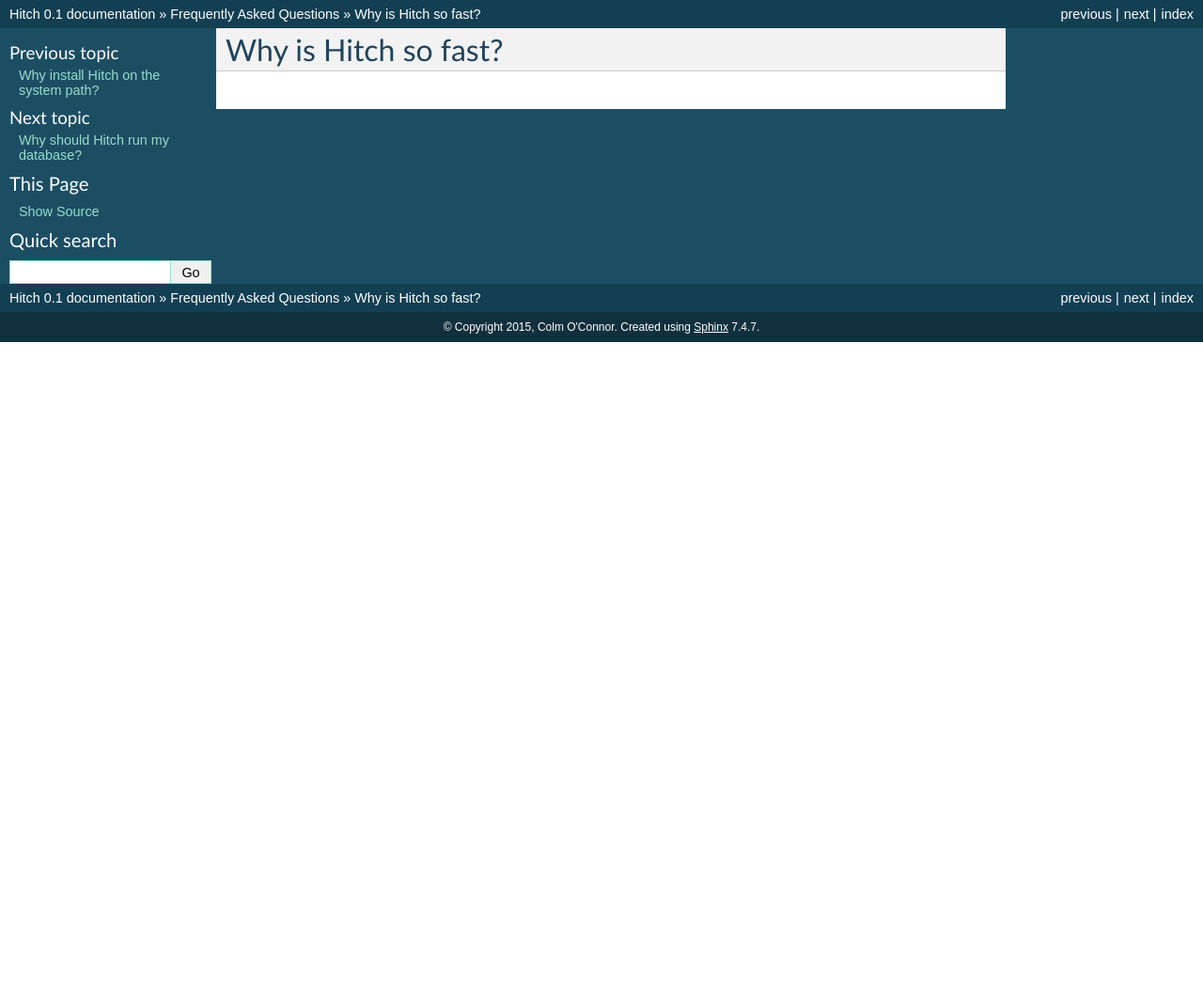
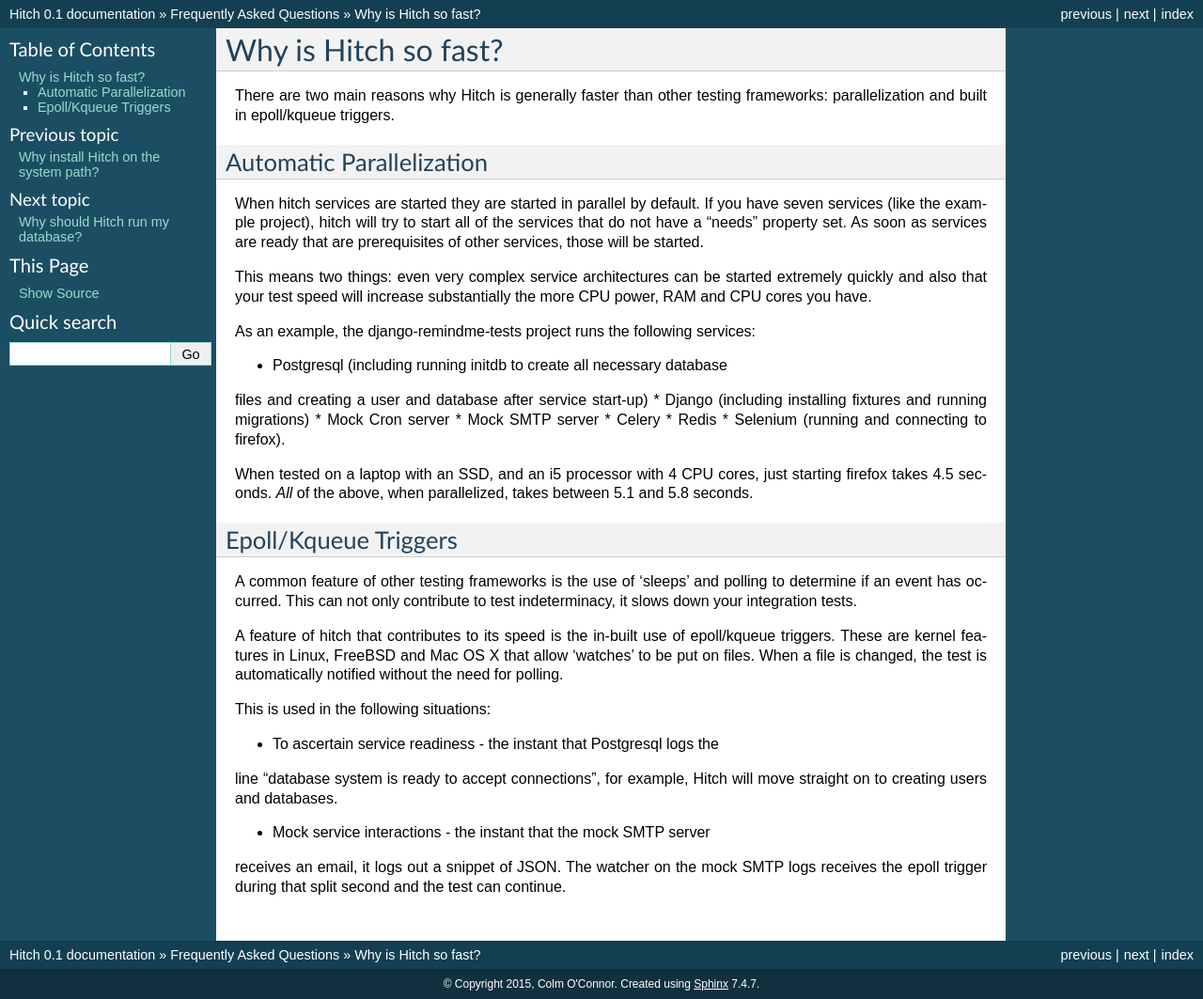
Before and after one commit to hitchtest/hitch, a Sphinx documentation site: the page built from docs/faq/why_is_hitch_so_fast.rst, in a window 1280 px wide. Shown: the whole page at 94% size. Built offline with Sphinx 7.4.7, drawn with Linux system fonts in a browser that asks for light colours; before the commit the page ends 900 px from its top, so only the background shows below that.

Commit message:
DOCS : Updated docs.

```diff
--- a/docs/faq/why_is_hitch_so_fast.rst
+++ b/docs/faq/why_is_hitch_so_fast.rst
@@ -1,2 +1,58 @@
 Why is Hitch so fast?
 =====================
+
+There are two main reasons why Hitch is generally faster than other testing
+frameworks: parallelization and built in epoll/kqueue triggers.
+
+Automatic Parallelization
+-------------------------
+
+When hitch services are started they are started in parallel by default. If
+you have seven services (like the example project), hitch will try to start
+all of the services that do not have a "needs" property set. As soon as
+services are ready that are prerequisites of other services, those will be
+started.
+
+This means two things: even very complex service architectures can be
+started extremely quickly and also that your test speed will increase
+substantially the more CPU power, RAM and CPU cores you have.
+
+As an example, the django-remindme-tests project runs the following
+services:
+
+* Postgresql (including running initdb to create all necessary database
+files and creating a user and database after service start-up)
+* Django (including installing fixtures and running migrations)
+* Mock Cron server
+* Mock SMTP server
+* Celery
+* Redis
+* Selenium (running and connecting to firefox).
+
+When tested on a laptop with an SSD, and an i5 processor with 4 CPU cores,
+just starting firefox takes 4.5 seconds. *All* of the above, when
+parallelized, takes between 5.1 and 5.8 seconds.
+
+
+Epoll/Kqueue Triggers
+---------------------
+
+A common feature of other testing frameworks is the use of 'sleeps' and
+polling to determine if an event has occurred. This can not only contribute
+to test indeterminacy, it slows down your integration tests.
+
+A feature of hitch that contributes to its speed is the in-built use of
+epoll/kqueue triggers. These are kernel features in Linux, FreeBSD and Mac
+OS X that allow 'watches' to be put on files. When a file is changed, the
+test is automatically notified without the need for polling.
+
+This is used in the following situations:
+
+* To ascertain service readiness - the instant that Postgresql logs the
+line "database system is ready to accept connections", for example, Hitch
+will move straight on to creating users and databases.
+
+* Mock service interactions - the instant that the mock SMTP server
+receives an email, it logs out a snippet of JSON. The watcher on the mock
+SMTP logs receives the epoll trigger during that split second and the test
+can continue.
--- a/docs/services/django.rst
+++ b/docs/services/django.rst
@@ -5,9 +5,6 @@
 
     This documentation applies to the latest version of hitchpython: version 0.2
 
-.. warning::
-
-    Currently the only supported version of Django is version 1.8.
 
 First, if it is not already installed, install the hitch python package::
 
```
Also changed, not shown: docs/services/selenium.rst (+7 -1 lines).
